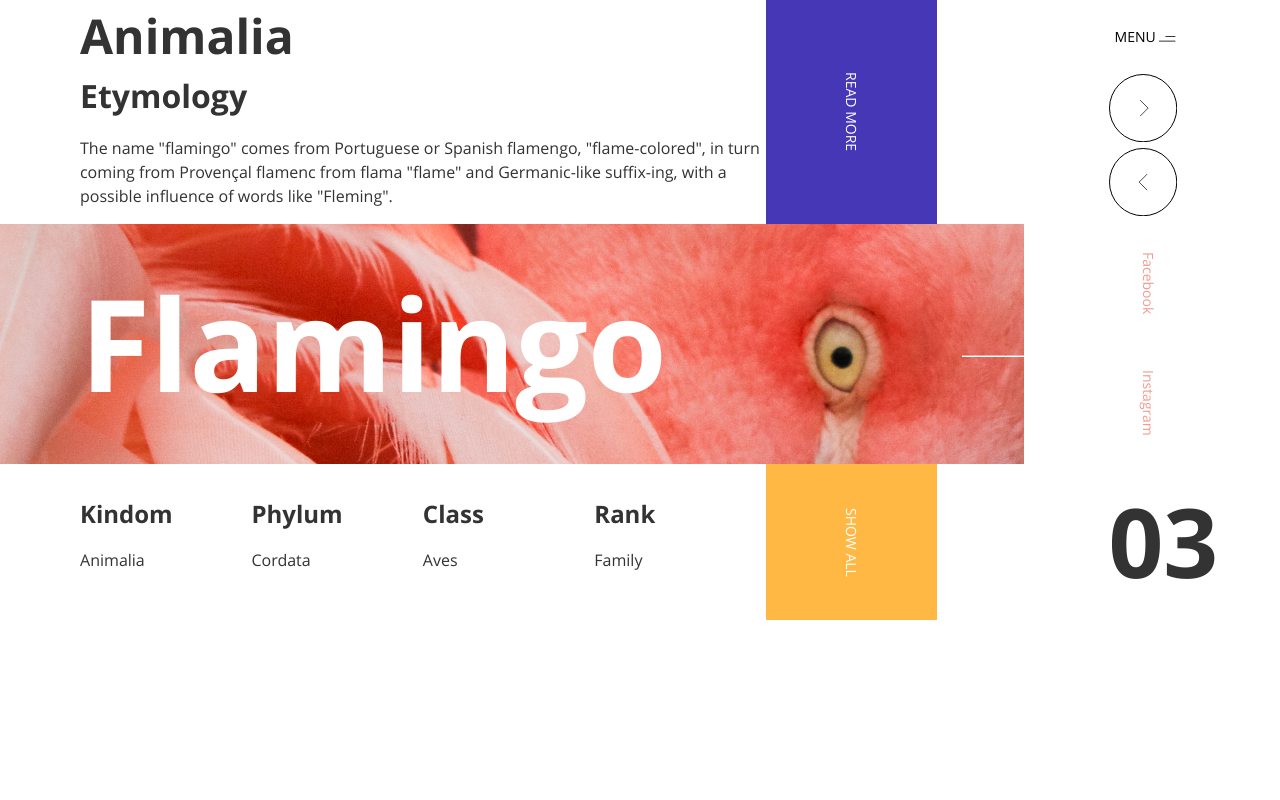
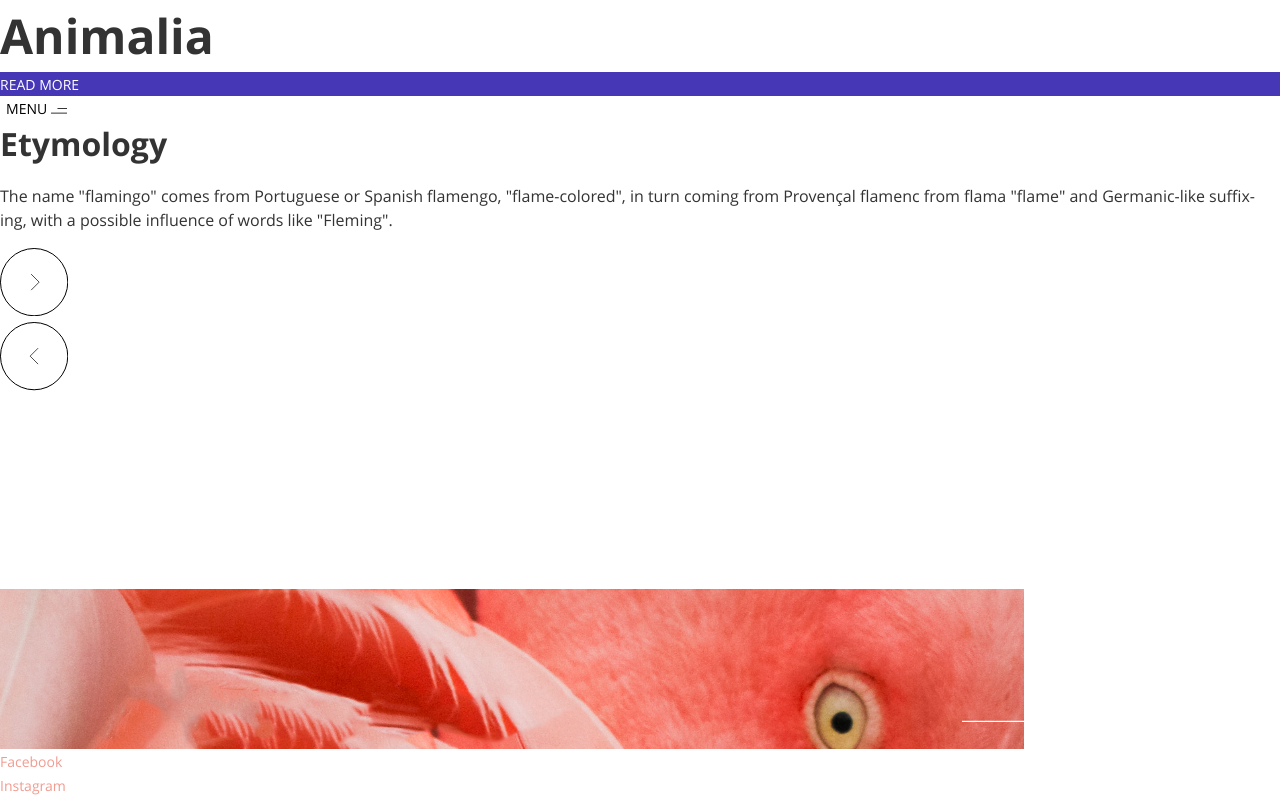
Before and after one commit to fatimafenton/grids, a plain HTML site: page final/index.html in a window 1280 px wide. Shown: the top 800 px of the page. Drawn offline with Linux system fonts and the light colour scheme.

Commit message:
Remove grid properties

```diff
--- a/final/css/stylesheet.css
+++ b/final/css/stylesheet.css
@@ -47,16 +47,17 @@ h1, h2, h3, h4 {
   margin: 0;
 }
 
+h1 {
+  font-size: 8em;
+  color: white;
+}
+
 h2 {
   font-size: 3em;
 }
 
 h3 {
   font-size: 2em;
-}
-
-h4 {
-  font-size: 1.5em;
 }
 
 .read-more {
@@ -119,99 +120,69 @@ h4 {
 /* Grid things */
 
 main {
-  display: grid;
-  grid-template-rows: repeat(6, auto);
-  grid-template-columns: 80px repeat(7, 1fr);
-  /*height: 100vh;*/
+
 }
 
 h2 {
-  grid-column: 2 / 4;
-  grid-row: 1 / 1;
+
 }
 
 .read-more {
-  grid-column: 6 / 7;
-  grid-row: 1 / 4;
-  writing-mode: vertical-lr;
-  display: flex;
+
 }
 
 nav {
-  grid-column: 8 / 9;
-  grid-row: 1 / 1;
-  align-self: center;
+
 }
 
 h3 {
-  grid-column: 2 / 6;
-  grid-row: 2 / 2;
+
 }
 
 .descriptive-text {
-  grid-column: 2 / 6;
-  grid-row: 3 / 4;
+
 }
 
 .nav-buttons {
-  grid-column: 8 / 9;
-  grid-row: 2 / 4;
-  align-self: center;
+
 }
 
 h1 {
-  grid-column: 2 / 6;
-  grid-row: 4 / 4;
-  z-index: 2;
-  align-self: center;
-  font-size: 8em;
-  color: white;
+
 }
 
 .image {
-  grid-column: 1 / 8;
-  grid-row: 4 / 5;
+
 }
 
 .external-links {
-  grid-column: 8 / 9;
-  grid-row: 4 /5;
-  writing-mode: vertical-lr;
-  display: flex;
-  align-items: flex-end;
-  justify-content: center;
+
 }
 
 .classification {
-  grid-row: 5 /6;
+
 }
 
 .kingdom {
-  grid-column: 2 / 3;
+
 }
 
 .phylum {
-  grid-column: 3 / 4;
+
 }
 
-.class {
-  grid-column: 4 / 5;
+.designation {
+
 }
 
 .rank {
-  grid-column: 5 / 6;
+
 }
 
 .show-all {
-  grid-column: 6 / 7;
-  grid-row: 5 /8;
-  display: flex;
-  writing-mode: vertical-lr;
+
 }
 
 .number {
-  align-items: center;
-  display: flex;
-  grid-column: 8 / 9;
-  grid-row: 5 /6;
+
 }
--- a/final/index.html
+++ b/final/index.html
@@ -52,7 +52,7 @@
         <h4>Phylum</h4>
         <p>Cordata</p>
       </div>
-      <div class="classification class">
+      <div class="classification designation">
         <h4>Class</h4>
         <p>Aves</p>
       </div>
```
